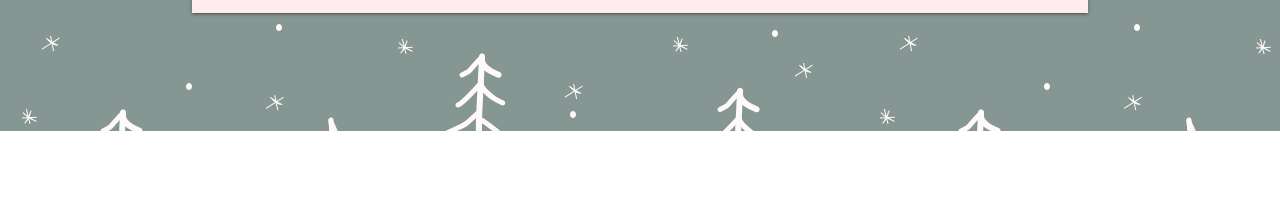
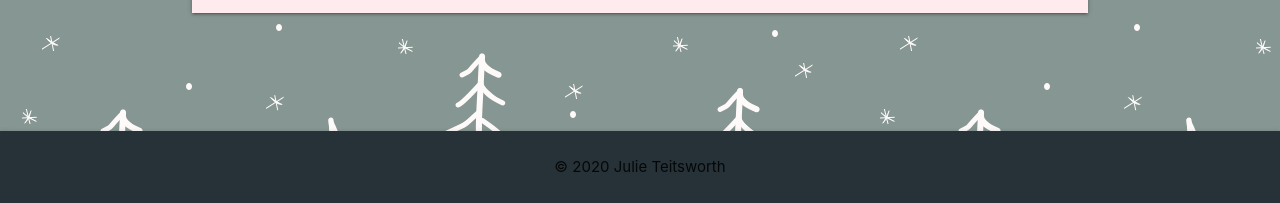
Before and after one commit to hooliaah/Christmas-2020, a plain HTML site: page index.html in a window 1280 px wide. Shown: the part 2038-2241 px from the top of the page. Before the commit the page ends 2169 px from the top, so only its background shows below. Drawn offline with nearby package versions, Linux system fonts and the light colour scheme; a script that the page names is missing.

Commit message:
add footer

```diff
--- a/css/style.css
+++ b/css/style.css
@@ -13,3 +13,8 @@ body {
   padding-left: 10%;
   padding-right: 10%;
 }
+
+footer {
+  padding-top: 10px;
+  padding-bottom: 10px;
+}
--- a/index.html
+++ b/index.html
@@ -103,6 +103,12 @@
       </div>
     </div>
 
+    <footer class="z-depth-1 blue-grey darken-4">
+      <div class="container center">
+        <p>© 2020 Julie Teitsworth</p>
+      </div>
+    </footer>
+
     <script
       src="https://code.jquery.com/jquery-3.4.1.min.js"
       integrity="sha256-CSXorXvZcTkaix6Yvo6HppcZGetbYMGWSFlBw8HfCJo="
```
